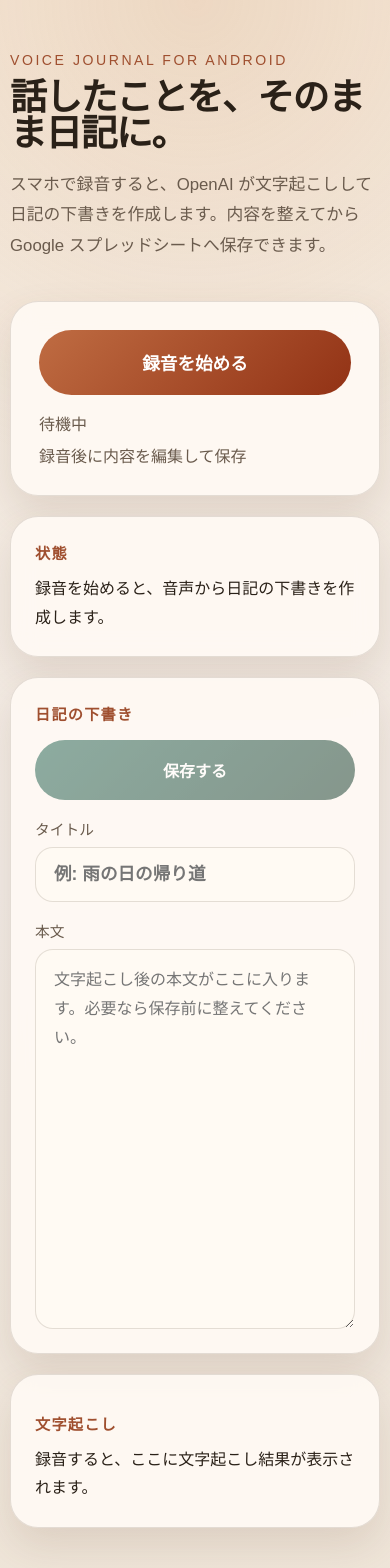
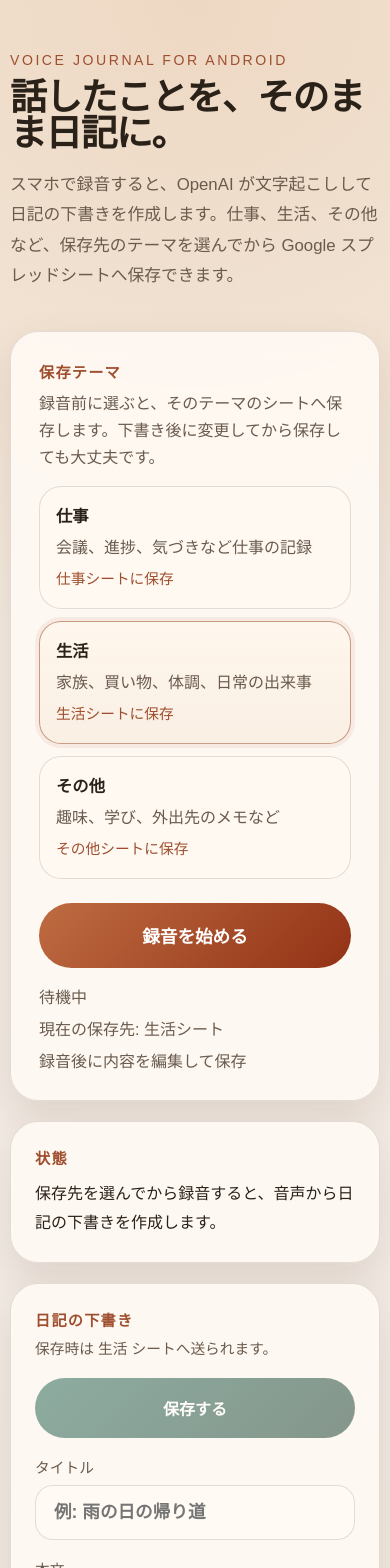
Before and after one commit to yattsuke/voice-journal-sheet-app, a Next.js app: page / in a window 390 px wide. Shown: the top 1568 px of the page. Built offline with nearby package versions, Linux system fonts and the light colour scheme.

Commit message:
Add theme-based journal sheet routing

```diff
--- a/app/api/journal/route.ts
+++ b/app/api/journal/route.ts
@@ -1,5 +1,6 @@
 import { NextResponse } from "next/server";
 import { formatJournalEntry, transcribeAudio } from "@/lib/openai";
+import { getJournalTheme } from "@/lib/journal-themes";
 
 export const runtime = "nodejs";
 export const maxDuration = 60;
@@ -9,6 +10,7 @@ export async function POST(request: Request) {
     const formData = await request.formData();
     const audio = formData.get("audio");
     const recordedAt = String(formData.get("recordedAt") || new Date().toISOString());
+    const theme = getJournalTheme(String(formData.get("themeId") || ""));
 
     if (!(audio instanceof File)) {
       return NextResponse.json({ error: "Audio file was not found." }, { status: 400 });
@@ -22,14 +24,18 @@ export async function POST(request: Request) {
 
     const formatted = await formatJournalEntry({
       transcript,
-      recordedAt
+      recordedAt,
+      theme
     });
 
     return NextResponse.json({
       transcript,
       polishedTitle: formatted.title,
       polishedBody: formatted.body,
-      recordedAt
+      recordedAt,
+      themeId: theme.id,
+      themeLabel: theme.label,
+      sheetName: theme.sheetName
     });
   } catch (error) {
     console.error(error);
--- a/app/api/journal/save/route.ts
+++ b/app/api/journal/save/route.ts
@@ -1,5 +1,6 @@
 import { NextResponse } from "next/server";
 import { appendJournalToSheet } from "@/lib/google-sheets";
+import { getJournalTheme } from "@/lib/journal-themes";
 
 export const runtime = "nodejs";
 export const maxDuration = 60;
@@ -11,7 +12,9 @@ export async function POST(request: Request) {
       transcript?: string;
       polishedTitle?: string;
       polishedBody?: string;
+      themeId?: string;
     };
+    const theme = getJournalTheme(body.themeId);
 
     if (!body.recordedAt || !body.transcript || !body.polishedTitle || !body.polishedBody) {
       return NextResponse.json({ error: "Missing required fields." }, { status: 400 });
@@ -21,7 +24,8 @@ export async function POST(request: Request) {
       recordedAt: body.recordedAt,
       transcript: body.transcript,
       polishedTitle: body.polishedTitle,
-      polishedBody: body.polishedBody
+      polishedBody: body.polishedBody,
+      theme
     });
 
     return NextResponse.json(result);
--- a/app/page.module.css
+++ b/app/page.module.css
@@ -51,6 +51,79 @@
 
 .controls {
   padding: 28px;
+}
+
+.themeSection {
+  display: grid;
+  gap: 14px;
+  margin-bottom: 24px;
+}
+
+.sectionHeader strong {
+  display: block;
+  margin-bottom: 8px;
+  font-size: 0.95rem;
+  letter-spacing: 0.08em;
+  text-transform: uppercase;
+  color: var(--accent);
+}
+
+.sectionHeader p {
+  margin: 0;
+  color: var(--muted);
+  line-height: 1.7;
+}
+
+.themeGrid {
+  display: grid;
+  gap: 12px;
+  grid-template-columns: repeat(3, minmax(0, 1fr));
+}
+
+.themeButton {
+  display: grid;
+  gap: 8px;
+  padding: 16px;
+  border-radius: 22px;
+  border: 1px solid var(--line);
+  background: rgba(255, 249, 242, 0.88);
+  color: var(--text);
+  text-align: left;
+  cursor: pointer;
+  transition: transform 180ms ease, border-color 180ms ease, box-shadow 180ms ease;
+}
+
+.themeButton:hover:not(:disabled) {
+  transform: translateY(-1px);
+  border-color: rgba(159, 79, 47, 0.35);
+  box-shadow: 0 14px 26px rgba(97, 58, 33, 0.08);
+}
+
+.themeButton:disabled {
+  cursor: not-allowed;
+  opacity: 0.6;
+}
+
+.themeButtonActive {
+  border-color: rgba(159, 79, 47, 0.55);
+  box-shadow: 0 0 0 4px rgba(159, 79, 47, 0.08);
+  background: linear-gradient(180deg, rgba(255, 247, 237, 0.98) 0%, rgba(249, 238, 226, 0.94) 100%);
+}
+
+.themeLabel {
+  font-size: 1.02rem;
+  font-weight: 700;
+}
+
+.themeDescription,
+.themeSheet {
+  color: var(--muted);
+  line-height: 1.6;
+}
+
+.themeSheet {
+  color: var(--accent);
+  font-size: 0.92rem;
 }
 
 .recordButton,
@@ -160,6 +233,12 @@
   margin: 0;
 }
 
+.cardSubtext {
+  margin-top: 6px !important;
+  color: var(--muted);
+  font-size: 0.92rem;
+}
+
 .field {
   display: grid;
   gap: 8px;
@@ -223,6 +302,10 @@
     max-width: none;
   }
 
+  .themeGrid {
+    grid-template-columns: 1fr;
+  }
+
   .cardHeader {
     flex-direction: column;
     align-items: stretch;
--- a/app/page.tsx
+++ b/app/page.tsx
@@ -2,17 +2,22 @@
 
 import { useEffect, useRef, useState } from "react";
 import styles from "./page.module.css";
+import { getJournalTheme, journalThemes, type JournalThemeId } from "@/lib/journal-themes";
 
 type DraftResponse = {
   transcript: string;
   polishedTitle: string;
   polishedBody: string;
   recordedAt: string;
+  themeId: JournalThemeId;
+  themeLabel: string;
+  sheetName: string;
 };
 
 type SaveResponse = {
   saved: boolean;
   rowNumber?: number;
+  sheetName: string;
 };
 
 function buildFileName() {
@@ -21,10 +26,11 @@ function buildFileName() {
 }
 
 export default function HomePage() {
+  const [selectedThemeId, setSelectedThemeId] = useState<JournalThemeId>("life");
   const [isRecording, setIsRecording] = useState(false);
   const [isDrafting, setIsDrafting] = useState(false);
   const [isSaving, setIsSaving] = useState(false);
-  const [status, setStatus] = useState("録音を始めると、音声から日記の下書きを作成します。");
+  const [status, setStatus] = useState("保存先を選んでから録音すると、音声から日記の下書きを作成します。");
   const [transcript, setTranscript] = useState("");
   const [draftTitle, setDraftTitle] = useState("");
   const [draftBody, setDraftBody] = useState("");
@@ -32,12 +38,15 @@ export default function HomePage() {
   const [error, setError] = useState("");
   const [seconds, setSeconds] = useState(0);
   const [lastSavedRow, setLastSavedRow] = useState<number | null>(null);
+  const [lastSavedSheet, setLastSavedSheet] = useState("");
 
   const mediaRecorderRef = useRef<MediaRecorder | null>(null);
   const streamRef = useRef<MediaStream | null>(null);
   const chunksRef = useRef<Blob[]>([]);
   const startedAtRef = useRef<number | null>(null);
   const timerRef = useRef<number | null>(null);
+
+  const selectedTheme = getJournalTheme(selectedThemeId);
 
   useEffect(() => {
     return () => {
@@ -49,9 +58,12 @@ export default function HomePage() {
   }, []);
 
   async function startRecording() {
+    const currentTheme = getJournalTheme(selectedThemeId);
+
     setError("");
     setLastSavedRow(null);
-    setStatus("マイクを起動しています...");
+    setLastSavedSheet("");
+    setStatus(`${currentTheme.sheetName}シート向けにマイクを起動しています...`);
 
     if (!navigator.mediaDevices?.getUserMedia) {
       setError("このブラウザでは録音に対応していません。Android Chrome の利用をおすすめします。");
@@ -89,18 +101,18 @@ export default function HomePage() {
 
         setIsRecording(false);
         setSeconds(0);
-        setStatus("音声を送信して下書きを作成しています...");
+        setStatus(`${currentTheme.sheetName}シート向けに下書きを作成しています...`);
 
         const audioBlob = new Blob(chunksRef.current, { type: recorder.mimeType || "audio/webm" });
         stream.getTracks().forEach((track) => track.stop());
 
-        await createDraft(audioBlob);
+        await createDraft(audioBlob, currentTheme.id);
       };
 
       recorder.start();
       setIsRecording(true);
       setSeconds(0);
-      setStatus("録音中です。話し終えたら停止してください。");
+      setStatus(`${currentTheme.label}として録音中です。話し終えたら停止してください。`);
 
       timerRef.current = window.setInterval(() => {
         if (!startedAtRef.current) {
@@ -120,15 +132,17 @@ export default function HomePage() {
     setStatus("録音を停止しています...");
   }
 
-  async function createDraft(audioBlob: Blob) {
+  async function createDraft(audioBlob: Blob, themeId: JournalThemeId) {
     setIsDrafting(true);
     setError("");
 
     try {
+      const theme = getJournalTheme(themeId);
       const currentRecordedAt = new Date().toISOString();
       const formData = new FormData();
       formData.append("audio", new File([audioBlob], buildFileName(), { type: audioBlob.type }));
       formData.append("recordedAt", currentRecordedAt);
+      formData.append("themeId", theme.id);
 
       const response = await fetch("/api/journal", {
         method: "POST",
@@ -141,11 +155,12 @@ export default function HomePage() {
         throw new Error("error" in result ? result.error : "下書きの作成に失敗しました。");
       }
 
+      setSelectedThemeId(result.themeId);
       setTranscript(result.transcript);
       setDraftTitle(result.polishedTitle);
       setDraftBody(result.polishedBody);
       setRecordedAt(result.recordedAt);
-      setStatus("下書きができました。内容を確認して保存してください。");
+      setStatus(`${result.sheetName}シートへ保存する下書きができました。内容を確認してください。`);
     } catch (draftError) {
       console.error(draftError);
       setError(draftError instanceof Error ? draftError.message : "下書き作成中にエラーが発生しました。");
@@ -174,7 +189,8 @@ export default function HomePage() {
           recordedAt: recordedAt || new Date().toISOString(),
           transcript,
           polishedTitle: draftTitle,
-          polishedBody: draftBody
+          polishedBody: draftBody,
+          themeId: selectedThemeId
         })
       });
 
@@ -185,7 +201,12 @@ export default function HomePage() {
       }
 
       setLastSavedRow(result.rowNumber ?? null);
-      setStatus(result.rowNumber ? `保存しました（${result.rowNumber}行目）。` : "保存しました。");
+      setLastSavedSheet(result.sheetName);
+      setStatus(
+        result.rowNumber
+          ? `${result.sheetName}シートの${result.rowNumber}行目へ保存しました。`
+          : `${result.sheetName}シートへ保存しました。`
+      );
     } catch (saveError) {
       console.error(saveError);
       setError(saveError instanceof Error ? saveError.message : "保存中にエラーが発生しました。");
@@ -204,12 +225,40 @@ export default function HomePage() {
         <p className={styles.eyebrow}>Voice Journal for Android</p>
         <h1>話したことを、そのまま日記に。</h1>
         <p className={styles.lead}>
-          スマホで録音すると、OpenAI が文字起こしして日記の下書きを作成します。内容を整えてから Google スプレッドシートへ保存できます。
+          スマホで録音すると、OpenAI が文字起こしして日記の下書きを作成します。仕事、生活、その他など、保存先のテーマを選んでから Google スプレッドシートへ保存できます。
         </p>
       </section>
 
       <section className={styles.panel}>
         <div className={styles.controls}>
+          <div className={styles.themeSection}>
+            <div className={styles.sectionHeader}>
+              <strong>保存テーマ</strong>
+              <p>録音前に選ぶと、そのテーマのシートへ保存します。下書き後に変更してから保存しても大丈夫です。</p>
+            </div>
+
+            <div className={styles.themeGrid}>
+              {journalThemes.map((theme) => {
+                const isActive = theme.id === selectedThemeId;
+
+                return (
+                  <button
+                    key={theme.id}
+                    aria-pressed={isActive}
+                    className={`${styles.themeButton} ${isActive ? styles.themeButtonActive : ""}`}
+                    disabled={busy || isRecording}
+                    onClick={() => setSelectedThemeId(theme.id)}
+                    type="button"
+                  >
+                    <span className={styles.themeLabel}>{theme.label}</span>
+                    <span className={styles.themeDescription}>{theme.description}</span>
+                    <span className={styles.themeSheet}>{theme.sheetName}シートに保存</span>
+                  </button>
+                );
+              })}
+            </div>
+          </div>
+
           <button
             className={isRecording ? styles.stopButton : styles.recordButton}
             disabled={busy}
@@ -220,11 +269,12 @@ export default function HomePage() {
           </button>
           <div className={styles.meta}>
             <span>{isRecording ? `録音時間 ${seconds}秒` : "待機中"}</span>
+            <span>現在の保存先: {selectedTheme.sheetName}シート</span>
             <span>
               {isDrafting
                 ? "文字起こしと下書き作成を実行中"
                 : isSaving
-                  ? "Google スプレッドシートへ保存中"
+                  ? `${selectedTheme.sheetName}シートへ保存中`
                   : "録音後に内容を編集して保存"}
             </span>
           </div>
@@ -233,7 +283,11 @@ export default function HomePage() {
         <div className={styles.statusBox}>
           <strong>状態</strong>
           <p>{status}</p>
-          {lastSavedRow ? <p className={styles.success}>保存先の行番号: {lastSavedRow}</p> : null}
+          {lastSavedRow ? (
+            <p className={styles.success}>
+              保存先: {lastSavedSheet}シート / 行番号: {lastSavedRow}
+            </p>
+          ) : null}
           {error ? <p className={styles.error}>{error}</p> : null}
         </div>
       </section>
@@ -241,7 +295,10 @@ export default function HomePage() {
       <section className={styles.results}>
         <article className={`${styles.card} ${styles.editorCard}`}>
           <div className={styles.cardHeader}>
-            <h2>日記の下書き</h2>
+            <div>
+              <h2>日記の下書き</h2>
+              <p className={styles.cardSubtext}>保存時は {selectedTheme.sheetName} シートへ送られます。</p>
+            </div>
             <button
               className={styles.saveButton}
               disabled={!canSave}
```
Also changed, not shown: lib/google-sheets.ts (+19 -6 lines), lib/openai.ts (+6 -1 lines), 1 other file (tests, documents, lock files or other folders).
